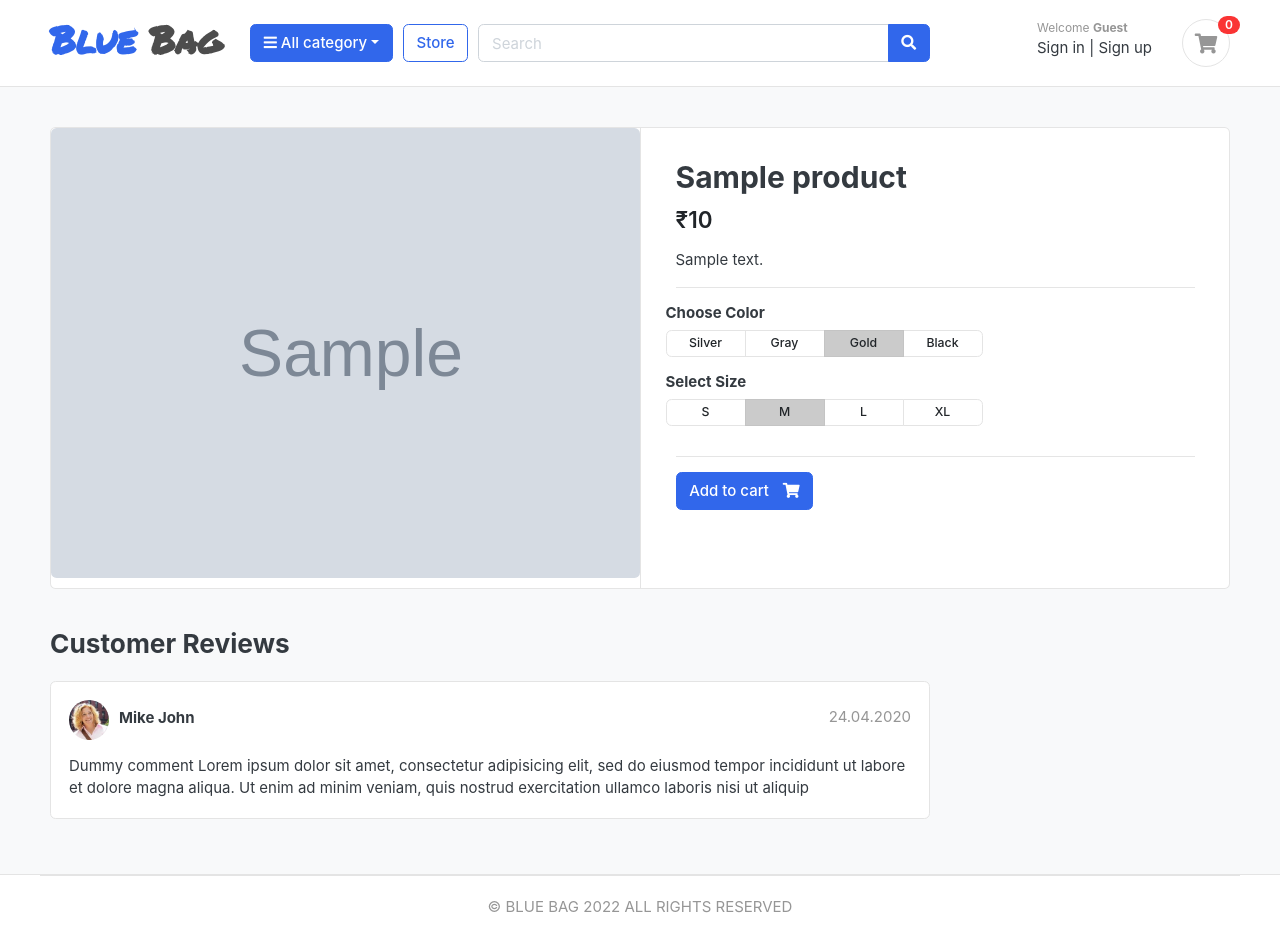
After one commit to clevrf0x/BlueBag, a Django app: a page that uses templates/base.html in a window 1280 px wide. The commit adds this page. Run offline with Django 4.2, Linux system fonts and the light colour scheme; tables that the repository leaves empty hold one stand-in row (values such as "Sample post"); grey boxes marked "Sample" are stand-in pictures; some libraries are stand-ins or nearby versions; some web fonts are replaced.

Commit message:
Added Single Product page using Slugs

```diff
--- a/store/models.py
+++ b/store/models.py
@@ -1,4 +1,5 @@
 from django.db import models
+from django.urls import reverse
 from categories.models import Category
 
 # Create your models here.
@@ -16,5 +17,8 @@ class Product(models.Model):
   created_date = models.DateTimeField(auto_now_add=True)
   modified_date = models.DateTimeField(auto_now=True)
 
+  def get_url(self):
+    return reverse('product_details', args=[self.category.slug, self.slug])
+
   def __str__(self):
     return self.name
--- a/store/urls.py
+++ b/store/urls.py
@@ -5,4 +5,5 @@ from .views import *
 urlpatterns = [
   path('', store_home, name='store_home'),
   path('<slug:category_slug>/', store_home, name='products_by_category'),
+  path('<slug:category_slug>/<slug:product_slug>/', product_details, name='product_details'),
 ]
--- a/store/views.py
+++ b/store/views.py
@@ -19,3 +19,13 @@ def store_home(request, category_slug=None):
     'count': count,
     }
   return render(request, 'store/store.html', context)
+
+
+def product_details(request, category_slug, product_slug):
+  try:
+    product = Product.objects.get(category__slug=category_slug, slug=product_slug)
+  except Exception as e:
+    raise e
+
+  context = { 'product': product }
+  return render(request, 'store/product_details.html', context)
--- a/templates/base.html
+++ b/templates/base.html
@@ -1,34 +1,34 @@
 {% load static %}
 
-<!DOCTYPE HTML>
+<!DOCTYPE html>
 <html lang="en">
   <head>
-<meta charset="utf-8">
+    <meta charset="utf-8" />
     <meta http-equiv="pragma" content="no-cache" />
     <meta http-equiv="cache-control" content="max-age=604800" />
-<meta name="viewport" content="width=device-width, initial-scale=1, shrink-to-fit=no">
+    <meta name="viewport" content="width=device-width, initial-scale=1, shrink-to-fit=no" />
 
     <title>Blue Bag | Online Shopping Platform</title>
 
-<link href="{% static 'images/favicon.ico' %}" rel="shortcut icon" type="image/x-icon">
+    <link href="{% static 'images/favicon.ico' %}" rel="shortcut icon" type="image/x-icon" />
 
     <!-- Custom Fonts -->
-<link rel="preconnect" href="https://fonts.googleapis.com">
-<link rel="preconnect" href="https://fonts.gstatic.com" crossorigin>
-<link href="https://fonts.googleapis.com/css2?family=Permanent+Marker&display=swap" rel="stylesheet">
+    <link rel="preconnect" href="https://fonts.googleapis.com" />
+    <link rel="preconnect" href="https://fonts.gstatic.com" crossorigin />
+    <link href="https://fonts.googleapis.com/css2?family=Permanent+Marker&display=swap" rel="stylesheet" />
 
     <!-- jQuery -->
     <script src="{% static 'js/jquery-2.0.0.min.js' %}" type="text/javascript"></script>
 
     <!-- Bootstrap4 files-->
     <script src="{% static 'js/bootstrap.bundle.min.js' %}" type="text/javascript"></script>
-<link href="{% static 'css/bootstrap.css' %}" rel="stylesheet" type="text/css"/>
+    <link href="{% static 'css/bootstrap.css' %}" rel="stylesheet" type="text/css" />
 
     <!-- Font awesome 5 -->
-<link href="{% static 'fonts/fontawesome/css/all.min.css' %}" type="text/css" rel="stylesheet">
+    <link href="{% static 'fonts/fontawesome/css/all.min.css' %}" type="text/css" rel="stylesheet" />
 
     <!-- custom style -->
-<link href="{% static 'css/ui.css' %}" rel="stylesheet" type="text/css"/>
+    <link href="{% static 'css/ui.css' %}" rel="stylesheet" type="text/css" />
     <link href="{% static 'css/responsive.css' %}" rel="stylesheet" media="only screen and (max-width: 1200px)" />
 
     <!-- custom javascript -->
@@ -38,32 +38,22 @@
       /// some script
 
       // jquery ready start
-$(document).ready(function() {
+      $(document).ready(function () {
         // jQuery code
-
       });
       // jquery end
     </script>
 
     <!-- Custom Styling -->
-<style>
-
-</style>
-
+    <style></style>
   </head>
   <body>
-
-
     <!-- NavBar -->
-{% include 'includes/navbar.html' %}
-
-{% block content %}
+    {% include 'includes/navbar.html' %} {% block content %}
     <!-- Content -->
     {% endblock %}
 
     <!-- Footer -->
     {% include 'includes/footer.html' %}
-
-
   </body>
 </html>
--- a/templates/includes/footer.html
+++ b/templates/includes/footer.html
@@ -2,7 +2,7 @@
   <div class="container">
     <section class="footer-bottom border-top row">
       <div class="text-center w-100">
-				<p class="text-muted"> &copy BLUE BAG 2022 ALL RIGHTS RESERVED </p>
+        <p class="text-muted">&copy BLUE BAG 2022 ALL RIGHTS RESERVED</p>
       </div>
     </section>
   </div>
--- a/templates/includes/navbar.html
+++ b/templates/includes/navbar.html
@@ -1,7 +1,6 @@
 {% load static %}
 
 <header class="section-header">
-
   <section class="header-main border-bottom">
     <div class="container">
       <div class="row align-items-center">
@@ -9,25 +8,26 @@
           <a href="/" class="brand-wrap logo-txt">
             <!-- <img class="logo" src="{% static './images/logo.png' %}"> -->
             <h1 style="font-family: 'Permanent Marker', cursive; color: #3167eb">Blue <span style="color: #4d4d4d">Bag</span></h1>
-		</a> <!-- brand-wrap.// -->
+          </a>
+          <!-- brand-wrap.// -->
         </div>
         <div class="col-lg col-sm col-md col-6 flex-grow-0">
           <div class="category-wrap dropdown d-inline-block float-right">
-			<button type="button" class="btn btn-primary dropdown-toggle" data-toggle="dropdown">
-				<i class="fa fa-bars"></i> All category
-			</button>
+            <button type="button" class="btn btn-primary dropdown-toggle" data-toggle="dropdown"><i class="fa fa-bars"></i> All category</button>
             <div class="dropdown-menu">
               {% for category in links %}
               <a class="dropdown-item" href="/store/{{ category.slug }}">{{ category.name }} </a>
               {% endfor %}
             </div>
-		</div>  <!-- category-wrap.// -->
-	</div> <!-- col.// -->
+          </div>
+          <!-- category-wrap.// -->
+        </div>
+        <!-- col.// -->
         <a href="{% url 'store_home' %}" class="btn btn-outline-primary">Store</a>
-	<div class="col-lg  col-md-6 col-sm-12 col">
+        <div class="col-lg col-md-6 col-sm-12 col">
           <form action="#" class="search">
             <div class="input-group w-100">
-			    <input type="text" class="form-control" style="width:60%;" placeholder="Search">
+              <input type="text" class="form-control" style="width: 60%" placeholder="Search" />
 
               <div class="input-group-append">
                 <button class="btn btn-primary" type="submit">
@@ -35,13 +35,15 @@
                 </button>
               </div>
             </div>
-		</form> <!-- search-wrap .end// -->
-	</div> <!-- col.// -->
+          </form>
+          <!-- search-wrap .end// -->
+        </div>
+        <!-- col.// -->
         <div class="col-lg-3 col-sm-6 col-8 order-2 order-lg-3">
           <div class="d-flex justify-content-end mb-3 mb-lg-0">
             {% if request.user.is_superadmin %}
             <div class="widget-header">
-						<small class="title text-muted">Welcome <span style="font-size: 12px !important; font-weight:700; text-transform: capitalize;">{{ request.user.username }}</span></small>
+              <small class="title text-muted">Welcome <span style="font-size: 12px !important; font-weight: 700; text-transform: capitalize">{{ request.user.username }}</span></small>
               <div>
                 <a href="/manager/dashboard">Dashboard</a> <span class="dark-transp"> | </span>
                 <a href="/manager/logout"> Sign out</a>
@@ -50,7 +52,7 @@
 
             {% elif request.user.is_authenticated %}
             <div class="widget-header">
-						<small class="title text-muted">Welcome <span style="font-size: 12px !important; font-weight:700; text-transform: capitalize;">{{ request.user.username }}</span></small>
+              <small class="title text-muted">Welcome <span style="font-size: 12px !important; font-weight: 700; text-transform: capitalize">{{ request.user.username }}</span></small>
               <div>
                 <a href="/accounts/dashboard">Dashboard</a> <span class="dark-transp"> | </span>
                 <a href="/accounts/logout"> Sign out</a>
@@ -59,7 +61,7 @@
 
             {% else %}
             <div class="widget-header">
-						<small class="title text-muted">Welcome <span style="font-size: 12px !important; font-weight:700; text-transform: capitalize;">guest </span></small>
+              <small class="title text-muted">Welcome <span style="font-size: 12px !important; font-weight: 700; text-transform: capitalize">guest </span></small>
               <div>
                 <a href="/accounts/signin">Sign in</a> <span class="dark-transp"> | </span>
                 <a href="/accounts/signup"> Sign up</a>
@@ -70,13 +72,15 @@
               <div class="icon icon-sm rounded-circle border"><i class="fa fa-shopping-cart"></i></div>
               <span class="badge badge-pill badge-danger notify">0</span>
             </a>
-				</div> <!-- widgets-wrap.// -->
-			</div> <!-- col.// -->
-</div> <!-- row.// -->
-	</div> <!-- container.// -->
-</section> <!-- header-main .// -->
-
-
-
-
-</header> <!-- section-header.// -->
+          </div>
+          <!-- widgets-wrap.// -->
+        </div>
+        <!-- col.// -->
+      </div>
+      <!-- row.// -->
+    </div>
+    <!-- container.// -->
+  </section>
+  <!-- header-main .// -->
+</header>
+<!-- section-header.// -->
--- a/templates/manager_dashboard.html
+++ b/templates/manager_dashboard.html
@@ -1,5 +1,3 @@
-{% extends 'base.html' %}
-
-{% block content %}
+{% extends 'base.html' %} {% block content %}
 <h1 class="text-center">ADMIN DASHBOARD</h1>
 {% endblock %}
--- /dev/null
+++ b/templates/store/product_details.html
@@ -0,0 +1,95 @@
+{% extends 'base.html' %} {% block content %}
+<section class="section-content padding-y bg">
+  <div class="container">
+    <!-- ============================ COMPONENT 1 ================================= -->
+    <div class="card">
+      <div class="row no-gutters">
+        <aside class="col-md-6">
+          <article class="gallery-wrap">
+            <div class="img-big-wrap">
+              <a href="#"><img src="{{ product.images.url }}" /></a>
+            </div>
+            <!-- img-big-wrap.// -->
+          </article>
+          <!-- gallery-wrap .end// -->
+        </aside>
+        <main class="col-md-6 border-left">
+          <article class="content-body">
+            <h2 class="title">{{ product.name }}</h2>
+
+            <div class="mb-3">
+              <var class="price h4">₹{{ product.price }}</var>
+            </div>
+
+            <p>{{ product.description }}</p>
+
+            <hr />
+            <div class="row">
+              <div class="item-option-select">
+                <h6>Choose Color</h6>
+                <div class="btn-group btn-group-sm btn-group-toggle" data-toggle="buttons">
+                  <label class="btn btn-light"> <input type="radio" name="radio_color" /> Silver </label>
+                  <label class="btn btn-light"> <input type="radio" name="radio_color" /> Gray </label>
+                  <label class="btn btn-light active"> <input type="radio" name="radio_color checked" /> Gold </label>
+                  <label class="btn btn-light"> <input type="radio" name="radio_color" /> Black </label>
+                </div>
+              </div>
+            </div>
+            <!-- row.// -->
+            <div class="row">
+              <div class="item-option-select">
+                <h6>Select Size</h6>
+                <div class="btn-group btn-group-sm btn-group-toggle" data-toggle="buttons">
+                  <label class="btn btn-light"> <input type="radio" name="radio_color" /> S </label>
+                  <label class="btn btn-light active"> <input type="radio" name="radio_color" checked /> M </label>
+                  <label class="btn btn-light"> <input type="radio" name="radio_color" /> L </label>
+                  <label class="btn btn-light"> <input type="radio" name="radio_color" /> XL </label>
+                </div>
+              </div>
+            </div>
+            <!-- row.// -->
+            <hr />
+            <a href="./product-detail.html" class="btn btn-primary"> <span class="text">Add to cart</span> <i class="fas fa-shopping-cart"></i> </a>
+          </article>
+          <!-- product-info-aside .// -->
+        </main>
+        <!-- col.// -->
+      </div>
+      <!-- row.// -->
+    </div>
+    <!-- card.// -->
+    <!-- ============================ COMPONENT 1 END .// ================================= -->
+
+    <br />
+
+    <div class="row">
+      <div class="col-md-9">
+        <header class="section-heading">
+          <h3>Customer Reviews</h3>
+        </header>
+
+        <article class="box mb-3">
+          <div class="icontext w-100">
+            <img src="./images/avatars/avatar1.jpg" class="img-xs icon rounded-circle" />
+            <div class="text">
+              <span class="date text-muted float-md-right">24.04.2020 </span>
+              <h6 class="mb-1">Mike John</h6>
+            </div>
+          </div>
+          <!-- icontext.// -->
+          <div class="mt-3">
+            <p>
+              Dummy comment Lorem ipsum dolor sit amet, consectetur adipisicing elit, sed do eiusmod tempor incididunt ut labore et dolore magna aliqua. Ut enim ad minim veniam, quis nostrud
+              exercitation ullamco laboris nisi ut aliquip
+            </p>
+          </div>
+        </article>
+      </div>
+      <!-- col.// -->
+    </div>
+    <!-- row.// -->
+  </div>
+  <!-- container .//  -->
+</section>
+<!-- ========================= SECTION CONTENT END// ========================= -->
+{% endblock content %}
```
Also changed, not shown: templates/email_verification.html (+2 -10 lines), templates/index.html (+17 -20 lines), templates/manager_signin.html (+22 -28 lines), templates/signin.html (+24 -31 lines), templates/signup.html (+39 -35 lines), templates/store/store.html (+29 -34 lines). Lines whose indentation alone changed are shown as unchanged.
